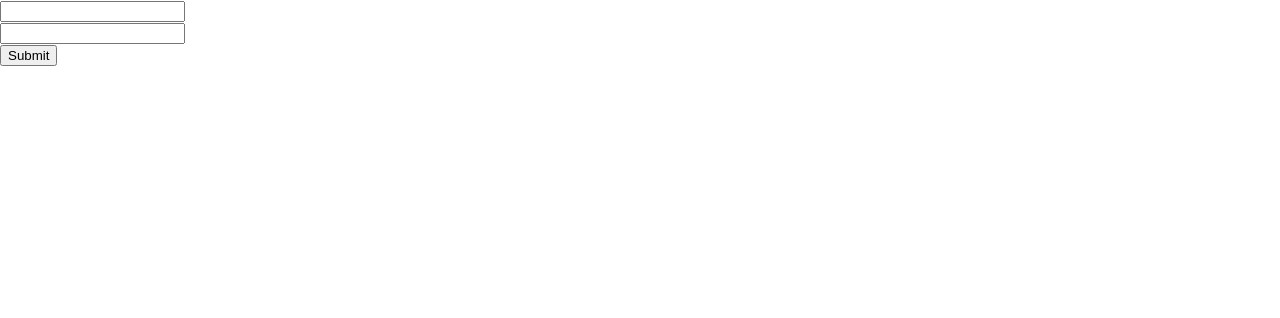
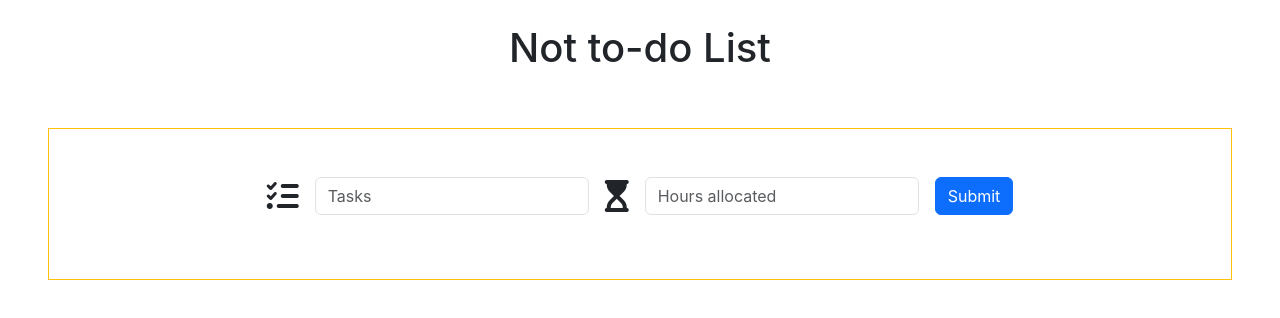
Before and after one commit to samirshrestha-tech/v3-ntdl, a React (Create React App) app in the folder client-ntdl/: page / in a window 1280 px wide. Shown: the top 318 px of the page. Built offline with nearby package versions, Linux system fonts and the light colour scheme.

Commit message:
update on form for grabbing the data

```diff
--- a/client-ntdl/package.json
+++ b/client-ntdl/package.json
@@ -6,6 +6,7 @@
     "@testing-library/jest-dom": "^5.17.0",
     "@testing-library/react": "^13.4.0",
     "@testing-library/user-event": "^13.5.0",
+    "axios": "^1.6.2",
     "bootstrap": "^5.3.2",
     "react": "^18.2.0",
     "react-dom": "^18.2.0",
--- a/client-ntdl/public/index.html
+++ b/client-ntdl/public/index.html
@@ -35,6 +35,14 @@
       referrerpolicy="no-referrer"
     />
 
+    <!-- bootstap cdn -->
+    <link
+      href="https://cdn.jsdelivr.net/npm/bootstrap@5.3.2/dist/css/bootstrap.min.css"
+      rel="stylesheet"
+      integrity="sha384-T3c6CoIi6uLrA9TneNEoa7RxnatzjcDSCmG1MXxSR1GAsXEV/Dwwykc2MPK8M2HN"
+      crossorigin="anonymous"
+    />
+
     <title>Not to do list</title>
   </head>
   <body>
--- a/client-ntdl/src/App.js
+++ b/client-ntdl/src/App.js
@@ -4,6 +4,10 @@ import { Form } from "./components/Form";
 const App = () => {
   return (
     <div>
+      <div class="fw-bolder d-flex justify-content-center mt-4 ">
+        <h1>Not to-do List</h1>
+      </div>
+
       {/* form for collecting the tasks */}
       <Form />
 
--- a/client-ntdl/src/components/Form.js
+++ b/client-ntdl/src/components/Form.js
@@ -1,27 +1,62 @@
-import React from "react";
+import React, { useState } from "react";
+import { postTasks } from "../helper/axiosHelper";
+
+const initialState = {
+  task: "",
+  hr: "",
+};
 
 export const Form = () => {
+  const [form, setForm] = useState(initialState);
+  const handleOnChange = (e) => {
+    const { value, name } = e.target;
+    setForm({
+      ...form,
+      [name]: value,
+    });
+  };
+
+  console.log(form);
+
+  const handleOnSubmit = async (e) => {
+    e.preventDefault();
+
+    const data = await postTasks(form);
+    console.log(data);
+  };
   return (
-    <form class="d-flex justify-content">
-      <div class="mb-3">
+    <form
+      class="d-flex justify-content-center gap-3 m-5 border border-warning p-5 "
+      onClick={handleOnSubmit}
+    >
+      <div class="mb-3 d-flex gap-3 justify-content-center align-items-center  ">
+        <i class="fa-solid fa-list-check fs-2"></i>
         <input
-          type="email"
+          type="text"
+          name="task"
           class="form-control"
-          id="exampleInputEmail1"
-          aria-describedby="emailHelp"
+          placeholder="Tasks"
+          onChange={handleOnChange}
+          required
         />
       </div>
-      <div class="mb-3">
+      <div class="mb-3 d-flex gap-3 justify-content-center align-items-center">
+        <i class="fa-solid fa-hourglass-start fs-2"></i>
         <input
-          type="password"
+          type="number"
+          name="hr"
           class="form-control"
-          id="exampleInputPassword1"
+          placeholder="Hours allocated"
+          onChange={handleOnChange}
+          required
         />
       </div>
 
-      <button type="submit" class="btn btn-secondary">
-        Submit
-      </button>
+      <div class="mb-3" onSubmit={handleOnSubmit}>
+        <button type="submit" class="btn btn-primary">
+          Submit
+        </button>
+      </div>
     </form>
   );
 };
--- /dev/null
+++ b/client-ntdl/src/helper/axiosHelper.js
@@ -0,0 +1,12 @@
+import axios from "axios";
+
+const apiEndPoint = "http://localhost:8000/api/v1";
+
+export const postTasks = async (obj) => {
+  try {
+    const data = await axios.post(apiEndPoint, obj);
+    return data;
+  } catch (error) {
+    console.log(error);
+  }
+};
```
Also changed, not shown: 1 other file (tests, documents, lock files or other folders).
